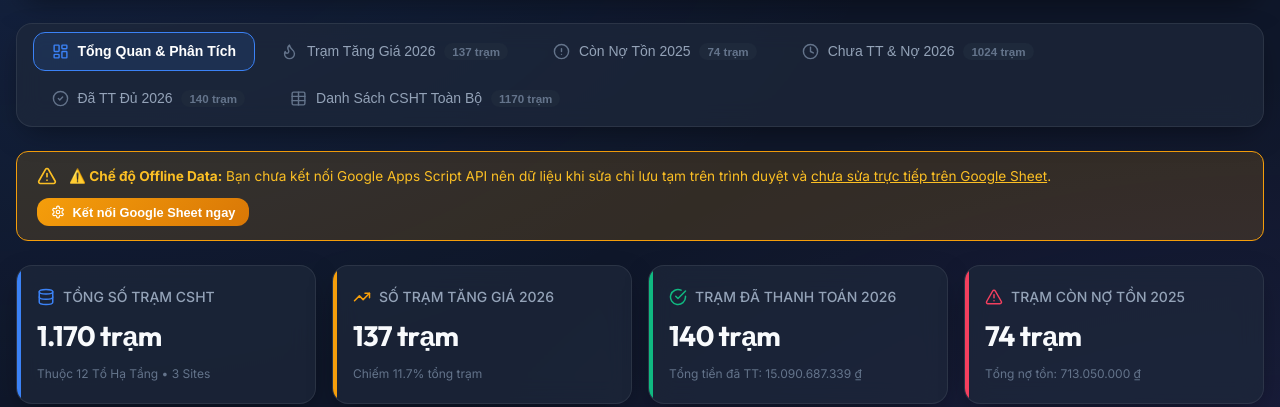
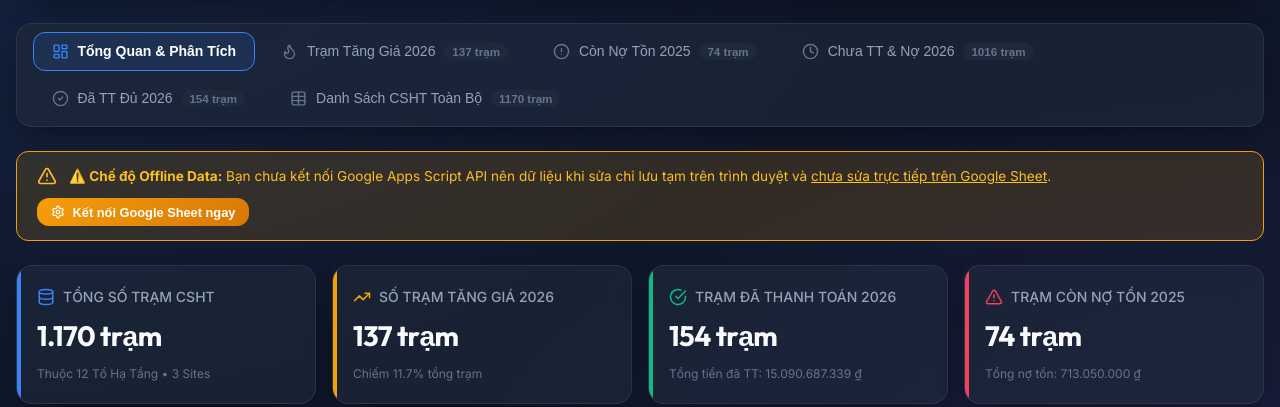
Before and after one commit to ttkdvp-prog/congnoCSHT, a React (Vite) app: page / in a window 1280 px wide. Shown: the part 160-567 px from the top of the page. Built offline with nearby package versions, Linux system fonts and the light colour scheme; no server answers.

Commit message:
fix: accurate 2026 unpaid month calculation and debt amount for blank payment months

```diff
--- a/src/App.jsx
+++ b/src/App.jsx
@@ -162,8 +162,8 @@ export default function App() {
 
       // Trạng thái Thanh Toán / Nợ Tồn
       if (filters.ttStatus === 'debt2025' && !(item.no2025Ton > 0)) return false;
-      if (filters.ttStatus === 'unpaid2026' && !(item.no2026Ton > 0 && item.donGia2026 > 0)) return false;
-      if (filters.ttStatus === 'paid2026' && !(item.daThanhToan2026Den313 > 0 && item.no2026Ton === 0)) return false;
+      if (filters.ttStatus === 'unpaid2026' && item.isDaThanhToan) return false;
+      if (filters.ttStatus === 'paid2026' && !item.isDaThanhToan) return false;
 
       // Khoảng Tiền Tăng Giá
       if (filters.khoangTangGia) {
@@ -197,7 +197,7 @@ export default function App() {
     const tangGiaCount = tangGiaList.length;
     const totalTangGiaAmount = tangGiaList.reduce((sum, i) => sum + (i.chenhLechDonGia || 0), 0);
 
-    const paidList = data.filter(i => i.daThanhToan2026Den313 > 0 && i.no2026Ton === 0);
+    const paidList = data.filter(i => i.isDaThanhToan);
     const paidCount = paidList.length;
 
     const debtList = data.filter(i => i.no2025Ton > 0);
@@ -231,8 +231,8 @@ export default function App() {
     total: data.length,
     tangGia: data.filter(i => i.isTangGia).length,
     debt2025: data.filter(i => i.no2025Ton > 0).length,
-    unpaid2026: data.filter(i => i.no2026Ton > 0 && i.donGia2026 > 0).length,
-    paid2026: data.filter(i => i.daThanhToan2026Den313 > 0 && i.no2026Ton === 0).length
+    unpaid2026: data.filter(i => !i.isDaThanhToan).length,
+    paid2026: data.filter(i => i.isDaThanhToan).length
   }), [data]);
 
   // Save / Update Full Station Data (Sync with Google Sheets)
```
Also changed, not shown: google_apps_script.js (+16 -8 lines), src/data/csht_data.json.
